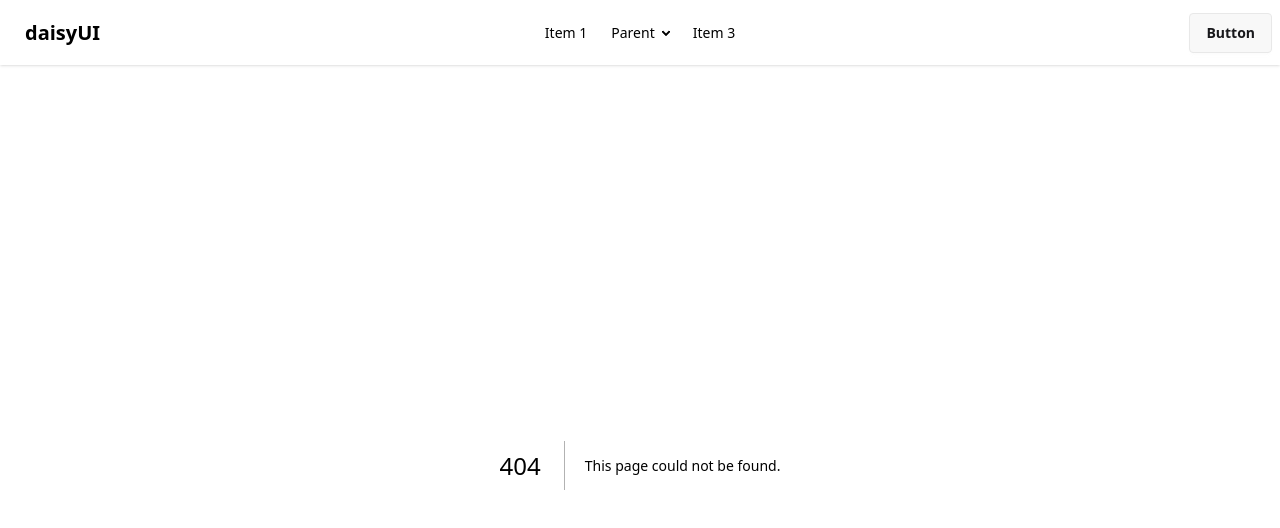
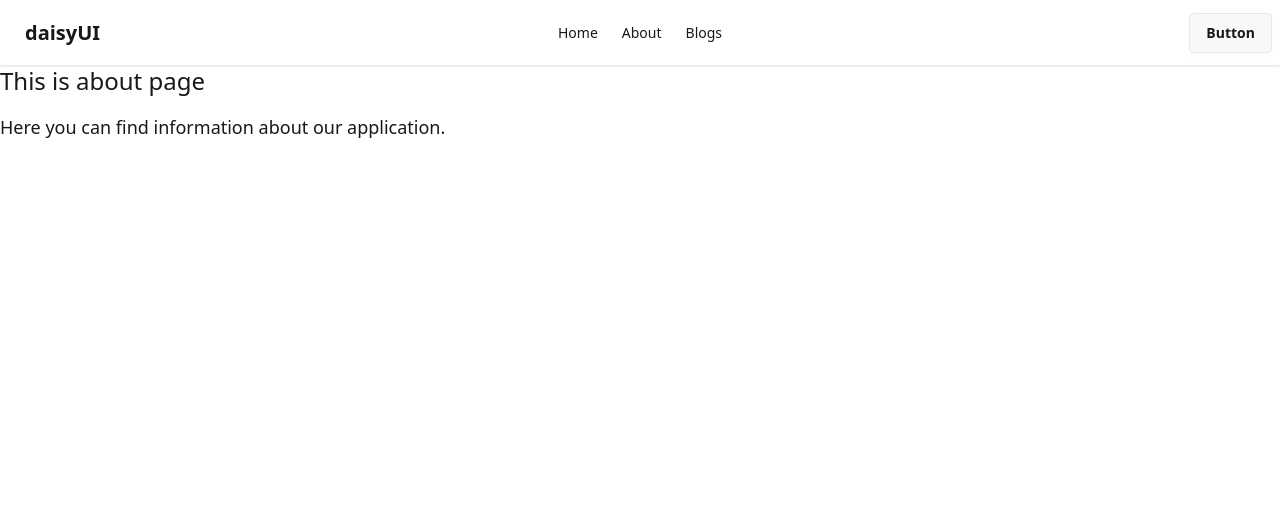
Before and after one commit to md-abu-naim/first-next-app, a Next.js app: page /about in a window 1280 px wide. Before the commit this address had no page. Shown: the top 528 px of the page. Built offline with nearby package versions, Linux system fonts and the light colour scheme.

Commit message:
this is about page

```diff
--- a/src/app/Components/Navber.jsx
+++ b/src/app/Components/Navber.jsx
@@ -1,5 +1,12 @@
+import Link from "next/link";
 
 const Navber = () => {
+
+    const navLinks = <>
+        <li><Link href='/'>Home</Link></li>
+        <li><Link href='/about'>About</Link></li>
+        <li><Link href='/blog'>Blogs</Link></li>
+    </>
     return (
         <div className="navbar bg-base-100 shadow-sm">
             <div className="navbar-start">
@@ -10,32 +17,14 @@ const Navber = () => {
                     <ul
                         tabIndex={0}
                         className="menu menu-sm dropdown-content bg-base-100 rounded-box z-1 mt-3 w-52 p-2 shadow">
-                        <li><a>Item 1</a></li>
-                        <li>
-                            <a>Parent</a>
-                            <ul className="p-2">
-                                <li><a>Submenu 1</a></li>
-                                <li><a>Submenu 2</a></li>
-                            </ul>
-                        </li>
-                        <li><a>Item 3</a></li>
+                        {navLinks}
                     </ul>
                 </div>
                 <a className="btn btn-ghost text-xl">daisyUI</a>
             </div>
             <div className="navbar-center hidden lg:flex">
                 <ul className="menu menu-horizontal px-1">
-                    <li><a>Item 1</a></li>
-                    <li>
-                        <details>
-                            <summary>Parent</summary>
-                            <ul className="p-2">
-                                <li><a>Submenu 1</a></li>
-                                <li><a>Submenu 2</a></li>
-                            </ul>
-                        </details>
-                    </li>
-                    <li><a>Item 3</a></li>
+                    {navLinks}
                 </ul>
             </div>
             <div className="navbar-end">
--- /dev/null
+++ b/src/app/about/page.jsx
@@ -0,0 +1,11 @@
+
+const About = () => {
+    return (
+        <div>
+            <h1 className="text-2xl">This is about page</h1>
+            <p className="mt-4 text-lg">Here you can find information about our application.</p>
+        </div>
+    );
+};
+
+export default About;
```
